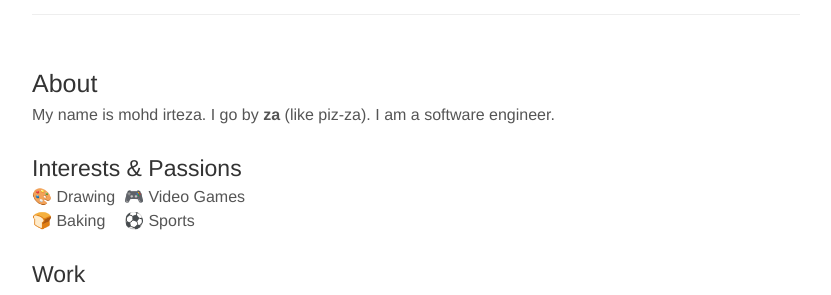
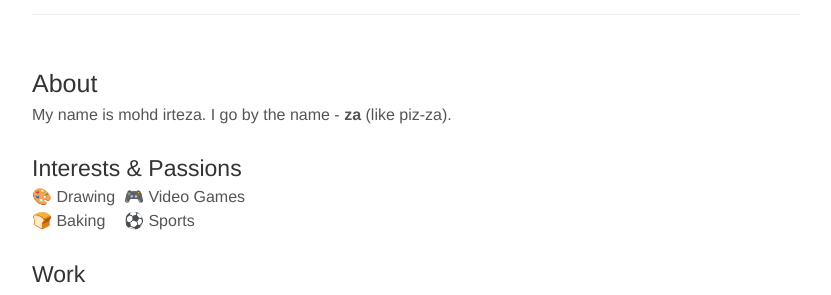
Before and after one commit to maybeiambatman/maybeiambatman.github.io, a Jekyll site: the page built from about.md, in a window 1280 px wide. Shown: the part 160-455 px from the top of the page, without its empty margins (224-1055 px from the left). Built offline with Jekyll 4.4.1, drawn with Linux system fonts in a browser that asks for light colours; Markdown is read by kramdown in place of the engine named in the settings.

```diff
--- a/_config.yml
+++ b/_config.yml
@@ -29,7 +29,7 @@ baseurl:
 # Use rdiscount as the markdown engine because it generates html5 compliant code for stuff like footnotes
 # If you use maroku (default engine) some of your generated pages may not validate or lint as html5
 # If you don't have it install it via gem install rdiscount
-markdown: rdiscount
+# markdown: rdiscount
 
 # Makes pretty (descriptive) permalinks. See Jekyll docs for alternatives.
 permalink: pretty
--- a/about.md
+++ b/about.md
@@ -4,7 +4,7 @@ title: About
 permalink: /about/
 ---
 
-My name is mohd irteza. I go by <b>za</b> (like piz-za). I am a software engineer.<br/><br/>
+My name is mohd irteza. I go by the name - <b>za</b> (like piz-za).<br/><br/>
 
 ## Interests & Passions
 <table>
```
Also changed, not shown: 2 other files.
